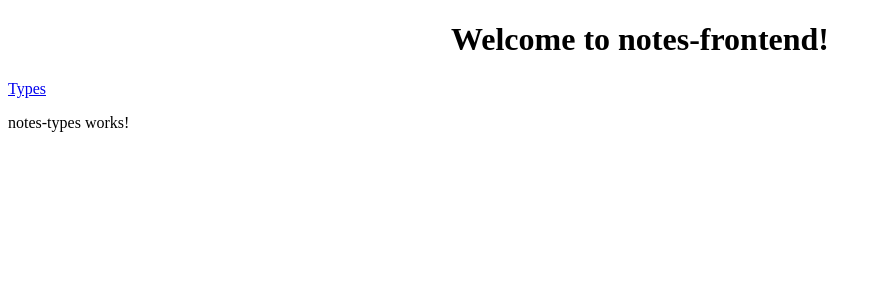
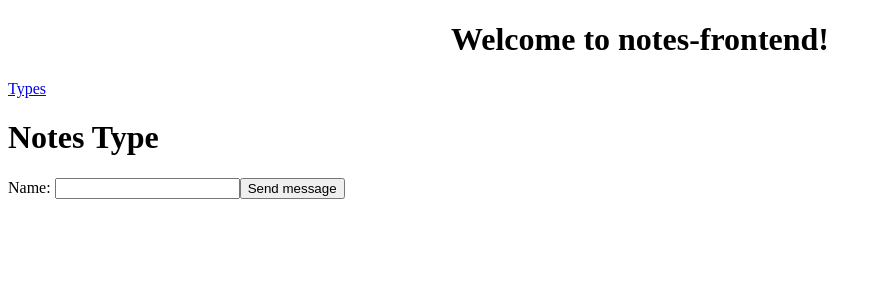
Before and after one commit to thiagowig/python, an Angular app in the folder notes-app/notes-frontend/: page /types in a window 1280 px wide. Shown: the top 300 px of the page, without its empty margins (0-881 px from the left). Built offline with nearby package versions, Linux system fonts and the light colour scheme.

Commit message:
Creating a form

```diff
--- a/notes-app/notes-frontend/src/app/app.module.ts
+++ b/notes-app/notes-frontend/src/app/app.module.ts
@@ -1,7 +1,8 @@
 import { BrowserModule } from '@angular/platform-browser';
 import { NgModule } from '@angular/core';
+import { ReactiveFormsModule } from '@angular/forms';
+import { AppRoutingModule } from './app-routing.module';
 
-import { AppRoutingModule } from './app-routing.module';
 import { AppComponent } from './app.component';
 import { NotesTypesComponent } from './components/notes-types/notes-types.component';
 
@@ -12,7 +13,8 @@ import { NotesTypesComponent } from './components/notes-types/notes-types.compon
   ],
   imports: [
     BrowserModule,
-    AppRoutingModule
+    AppRoutingModule,
+    ReactiveFormsModule
   ],
   providers: [],
   bootstrap: [AppComponent]
--- a/notes-app/notes-frontend/src/app/components/notes-types/notes-types.component.html
+++ b/notes-app/notes-frontend/src/app/components/notes-types/notes-types.component.html
@@ -1 +1,21 @@
-<p>notes-types works!</p>
+<h1>Notes Type</h1>
+
+<form [formGroup]="notesTypeForm" (ngSubmit)="onSubmit()">
+    <h5 *ngIf="success">Your form is valid!</h5>
+
+    <label>
+        Name:
+        <input type="text" formControlName="name">
+        <div *ngIf="submitted && notesTypeForm.controls.name.errors" class="error">
+            <div *ngIf="notesTypeForm.controls.name.errors.required">The name is required</div>
+        </div>
+    </label>
+
+    <input type="submit" value="Send message" class="cta">
+
+</form>
+
+<div *ngIf="submitted" class="results">
+    <strong>Name:</strong>
+    <span>{{ notesTypeForm.controls.name.value }}</span>
+</div>
--- a/notes-app/notes-frontend/src/app/components/notes-types/notes-types.component.ts
+++ b/notes-app/notes-frontend/src/app/components/notes-types/notes-types.component.ts
@@ -1,4 +1,5 @@
 import { Component, OnInit } from '@angular/core';
+import { FormBuilder, FormGroup, Validators} from '@angular/forms';
 
 @Component({
   selector: 'app-notes-types',
@@ -7,9 +8,26 @@ import { Component, OnInit } from '@angular/core';
 })
 export class NotesTypesComponent implements OnInit {
 
-  constructor() { }
+  notesTypeForm: FormGroup;
+  submitted = false;
+  success: boolean = false;
+
+  constructor(private formBuilder: FormBuilder) { }
 
   ngOnInit() {
+    this.notesTypeForm = this.formBuilder.group({
+      name: ['', Validators.required]
+    });
+  }
+
+  onSubmit() {
+    this.submitted = true;
+
+    if (this.notesTypeForm.invalid) {
+        return;
+    }
+
+    this.success = true;
   }
 
 }
```
Also changed, not shown: 1 other file (tests, documents, lock files or other folders).
